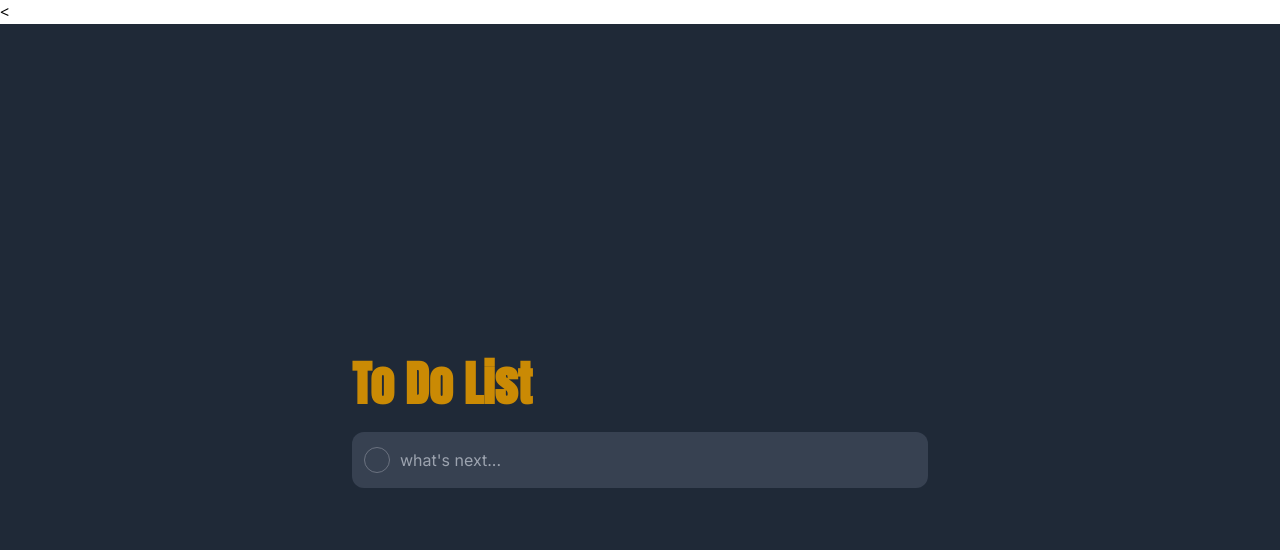
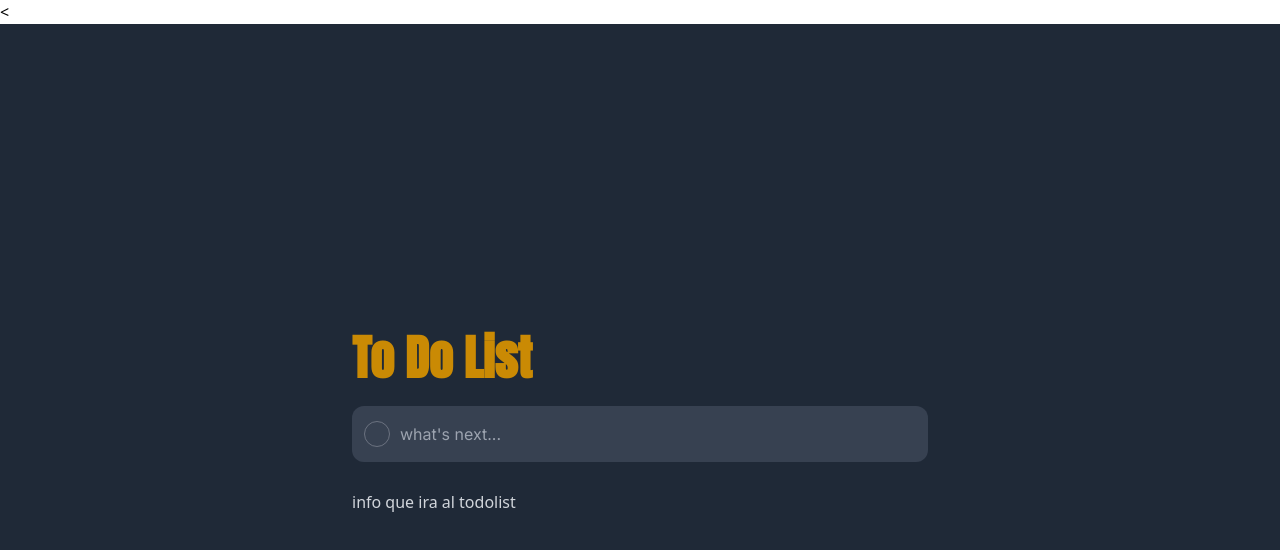
Before and after one commit to juf468/To-Do-List, a React (Create React App) app: page / in a window 1280 px wide. Shown: the top 550 px of the page. Built offline with nearby package versions, Linux system fonts and the light colour scheme.

Commit message:
feact todolist and children prop understood

```diff
--- a/src/App.js
+++ b/src/App.js
@@ -1,4 +1,5 @@
 import { ToDoInput } from './components/ToDoInput';
+import { ToDoList } from './components/ToDoList';
 import { Title } from './components/title';
 
 function App() {
@@ -7,6 +8,10 @@
 			<div className="container flex-col max-w-xl">
 				<Title />
 				<ToDoInput />
+				<ToDoList>
+					{/*si uitilizo prop con PALABRA REESERVADA CHILDREN podemos ==> */}
+					<h2>info que ira al todolist</h2>
+				</ToDoList>
 			</div>
 		</div>
 	);
--- /dev/null
+++ b/src/components/ToDoList/ToDoList.jsx
@@ -0,0 +1,9 @@
+const ToDoList = ({ children }) => {
+	//sera un componente contenedor de otro componente x props
+	return (
+		<div className="flex flex-col mt-7 rounded-lg overflow-hidden shadow-2xl">
+			{children}
+		</div>
+	);
+};
+export { ToDoList };
--- /dev/null
+++ b/src/components/ToDoList/index.js
@@ -0,0 +1 @@
+export * from './ToDoList';
```
